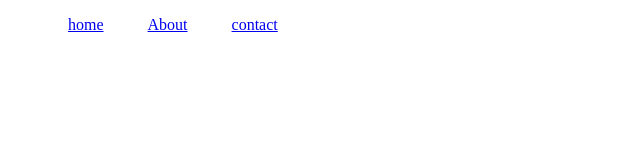
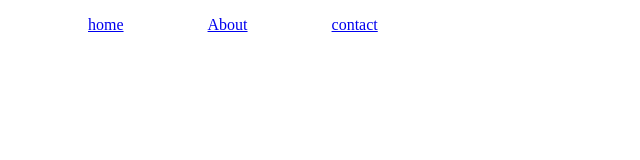
Before and after one commit to kipngenohaaron/PORTFOLIO, a plain HTML site: page home.html in a window 1280 px wide. Shown: the whole page, without its empty margins (0-640 px from the left). Drawn offline with Linux system fonts and the light colour scheme.

```diff
--- a/style.css
+++ b/style.css
@@ -11,5 +11,5 @@
 }
 li{
     display: inline;
-    padding: 20px;
+    padding: 40px;
 }
```
Also changed, not shown: contact.html (+5 -1 lines).
